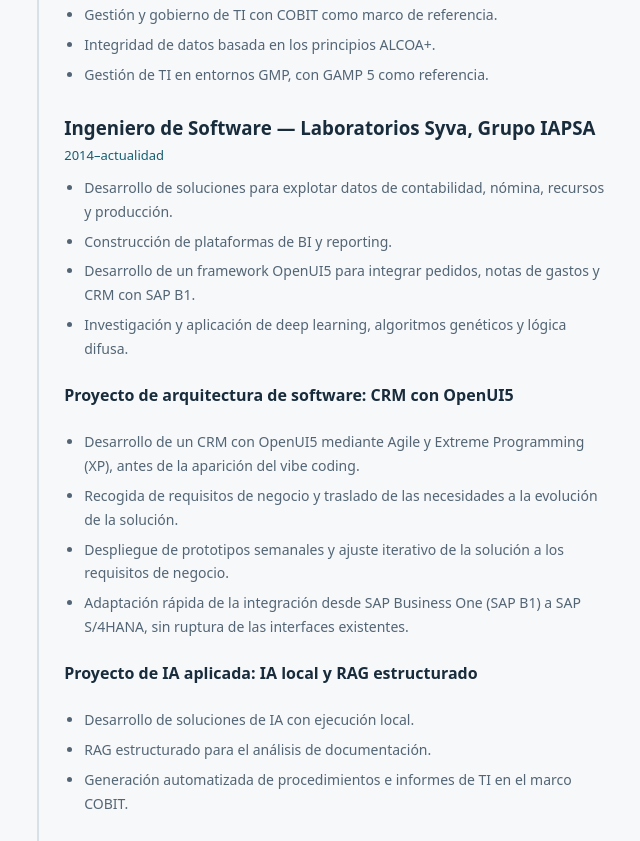
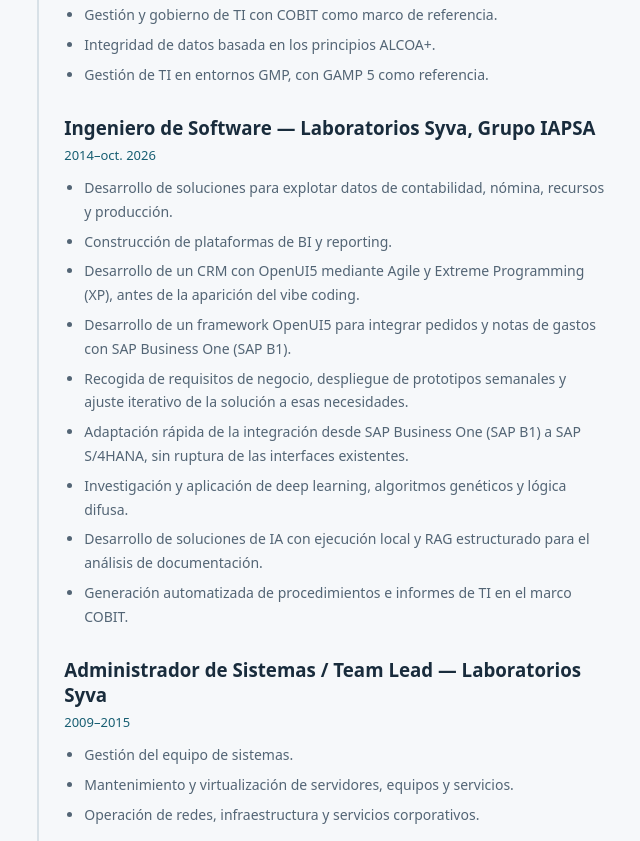
Before and after one commit to alarti/alarti.github.io, a plain HTML site: page index.html in a window 1280 px wide. Shown: the part 1959-2800 px from the top of the page, without its empty margins (567-1207 px from the left). Drawn offline with Linux system fonts and the light colour scheme.

Commit message:
Unifica experiencia software, cierra etapas en octubre de 2026 y destaca remoto/híbrido

```diff
--- a/index.html
+++ b/index.html
@@ -6,10 +6,10 @@
 <a class="skip" href="#contenido" data-en="Skip to content">Saltar al contenido</a>
 <header><nav class="wrap" aria-label="Principal"><a class="brand" href="#">Alberto Arce.</a><div class="links"><a href="#perfil" data-en="Profile">Perfil</a><a href="#experiencia" data-en="Experience">Experiencia</a><a href="#proyectos" data-en="Projects">Proyectos</a><a href="#contacto" data-en="Contact">Contacto</a><div class="lang" role="group" aria-label="Language"><button type="button" id="lang-es" class="active" aria-pressed="true">ES</button><button type="button" id="lang-en" aria-pressed="false">EN</button></div></div></nav></header>
 <main class="wrap" id="contenido"><div class="hero">
-<span class="status" data-en="Open to new opportunities · León, Spain">Abierto a nuevas oportunidades · León, España</span>
+<span class="status" data-en="Open to new opportunities · Preference: remote / hybrid · León, Spain">Abierto a nuevas oportunidades · Preferencia: remoto / híbrido · León, España</span>
 <div class="hero-heading"><img class="portrait" src="assets/alberto-arce.svg" alt="Alberto Arce Rodríguez" width="192" height="192" fetchpriority="high" decoding="async"><h1>Alberto Arce Rodríguez</h1></div>
 <p class="role" data-en="CIO | Computer Engineer | Digital transformation, SAP, applied AI and cybersecurity">CIO | Ingeniero Informático | Transformación digital, SAP, IA aplicada y ciberseguridad</p>
-<p class="lead" data-en="CIO and Computer Engineer with more than 20 years of experience in regulated industry. I lead technology strategy, digital transformation, enterprise systems, data analytics, cybersecurity and technical teams.">CIO e ingeniero informático con más de 20 años de experiencia en industria regulada. Lidero estrategia tecnológica, transformación digital, sistemas empresariales, analítica de datos, ciberseguridad y equipos técnicos.</p>
+<p class="lead" data-en="CIO and Computer Engineer with more than 20 years of experience in regulated industry. My experience spans technology strategy, digital transformation, enterprise systems, data analytics, cybersecurity and technical team leadership.">CIO e ingeniero informático con más de 20 años de experiencia en industria regulada. Mi experiencia abarca estrategia tecnológica, transformación digital, sistemas empresariales, analítica de datos, ciberseguridad y dirección de equipos técnicos.</p>
 <p class="sub" data-en="I have supported the company’s growth from €40M to €90M in revenue, ensuring technology scalability, service continuity and IT budget control.">He acompañado el crecimiento de la compañía de 40 M€ a 90 M€ de facturación, asegurando la escalabilidad tecnológica, la continuidad de servicio y el control del presupuesto de TI.</p>
 <a class="btn primary" href="https://www.linkedin.com/in/albertoarce" target="_blank" rel="noopener noreferrer" data-en="Connect on LinkedIn ↗">Conectar en LinkedIn ↗</a><a class="btn" href="#proyectos" data-en="View projects">Ver proyectos</a></div>
 <section id="perfil"><div class="kicker" data-en="01 / Areas of contribution">01 / Ámbitos de aportación</div><h2 data-en="Strategic vision. Hands-on execution.">Visión de conjunto. Implicación en la ejecución.</h2><div class="grid">
@@ -20,7 +20,7 @@
 <article class="card"><h3 data-en="Infrastructure and security">Infraestructura y seguridad</h3><p data-en="Cloud, on-premise and hybrid systems; virtualisation, networking, service continuity, access management and cybersecurity.">Sistemas cloud, on-premise e híbridos; virtualización, redes, continuidad de servicio, accesos y ciberseguridad.</p></article>
 <article class="card"><h3 data-en="Technical leadership">Liderazgo técnico</h3><p data-en="Team leadership, talent recruitment and development, vendor management and close support for delivery.">Dirección de equipos, selección y desarrollo de talento, gestión de proveedores y acompañamiento cercano de la ejecución.</p></article></div></section>
 <section id="experiencia"><div class="split"><div><div class="kicker" data-en="02 / Professional experience">02 / Trayectoria profesional</div><h2 data-en="More than 20 years in a regulated industry.">Más de 20 años en industria regulada.</h2><p class="sub" data-en="Progression from technical support and development to systems administration, software engineering and IT leadership at Laboratorios Syva.">Progresión desde soporte técnico y desarrollo hasta administración de sistemas, ingeniería de software y dirección de TI en Laboratorios Syva.</p></div><div class="experience">
-<div class="job"><h3 data-en="CIO / IT Director — Laboratorios Syva, Grupo IAPSA">CIO / Director de TI — Laboratorios Syva, Grupo IAPSA</h3><p class="meta" data-en="2015–Present">2015–actualidad</p><ul>
+<div class="job"><h3 data-en="CIO / IT Director — Laboratorios Syva, Grupo IAPSA">CIO / Director de TI — Laboratorios Syva, Grupo IAPSA</h3><p class="meta" data-en="2015–Oct 2026">2015–oct. 2026</p><ul>
 <li data-en="Definition and execution of the corporate technology strategy.">Definición y ejecución de la estrategia tecnológica corporativa.</li>
 <li data-en="Led the IT department, including recruitment, training and team development.">Dirección del departamento de TI, incluyendo selección, formación y desarrollo del equipo.</li>
 <li data-en="Alignment of systems, processes and business objectives.">Alineación de sistemas, procesos y objetivos de negocio.</li>
@@ -33,19 +33,15 @@
 <li data-en="IT management and governance using COBIT as a reference framework.">Gestión y gobierno de TI con COBIT como marco de referencia.</li>
 <li data-en="Data integrity based on ALCOA+ principles.">Integridad de datos basada en los principios ALCOA+.</li>
 <li data-en="IT management in GMP environments, with GAMP 5 as a reference.">Gestión de TI en entornos GMP, con GAMP 5 como referencia.</li></ul></div>
-<div class="job"><h3 data-en="Software Engineer — Laboratorios Syva, Grupo IAPSA">Ingeniero de Software — Laboratorios Syva, Grupo IAPSA</h3><p class="meta" data-en="2014–Present">2014–actualidad</p><ul>
+<div class="job"><h3 data-en="Software Engineer — Laboratorios Syva, Grupo IAPSA">Ingeniero de Software — Laboratorios Syva, Grupo IAPSA</h3><p class="meta" data-en="2014–Oct 2026">2014–oct. 2026</p><ul>
 <li data-en="Developed solutions to exploit data generated by accounting, payroll, resources and production systems.">Desarrollo de soluciones para explotar datos de contabilidad, nómina, recursos y producción.</li>
 <li data-en="Built BI and reporting platforms.">Construcción de plataformas de BI y reporting.</li>
-<li data-en="Developed an OpenUI5-based framework to integrate orders, expense reports and CRM with SAP B1.">Desarrollo de un framework OpenUI5 para integrar pedidos, notas de gastos y CRM con SAP B1.</li>
-<li data-en="Researched and applied deep learning, genetic algorithms and fuzzy logic.">Investigación y aplicación de deep learning, algoritmos genéticos y lógica difusa.</li></ul>
-<h4 data-en="Software architecture project: OpenUI5 CRM">Proyecto de arquitectura de software: CRM con OpenUI5</h4><ul>
-<li data-en="CRM development with OpenUI5 using Agile and Extreme Programming (XP), before the emergence of vibe coding.">Desarrollo de un CRM con OpenUI5 mediante Agile y Extreme Programming (XP), antes de la aparición del vibe coding.</li>
-<li data-en="Gathered business requirements and translated them into the evolving solution.">Recogida de requisitos de negocio y traslado de las necesidades a la evolución de la solución.</li>
-<li data-en="Deployed weekly prototypes and iteratively refined the solution against business requirements.">Despliegue de prototipos semanales y ajuste iterativo de la solución a los requisitos de negocio.</li>
-<li data-en="Rapid adaptation of the integration from SAP Business One (SAP B1) to SAP S/4HANA while preserving existing interfaces.">Adaptación rápida de la integración desde SAP Business One (SAP B1) a SAP S/4HANA, sin ruptura de las interfaces existentes.</li></ul>
-<h4 data-en="Applied AI project: local AI and structured RAG">Proyecto de IA aplicada: IA local y RAG estructurado</h4><ul>
-<li data-en="Developed locally running AI solutions.">Desarrollo de soluciones de IA con ejecución local.</li>
-<li data-en="Structured retrieval-augmented generation (RAG) for document analysis.">RAG estructurado para el análisis de documentación.</li>
+<li data-en="Developed a CRM with OpenUI5 using Agile and Extreme Programming (XP), before the emergence of vibe coding.">Desarrollo de un CRM con OpenUI5 mediante Agile y Extreme Programming (XP), antes de la aparición del vibe coding.</li>
+<li data-en="Developed an OpenUI5-based framework to integrate orders and expense reports with SAP Business One (SAP B1).">Desarrollo de un framework OpenUI5 para integrar pedidos y notas de gastos con SAP Business One (SAP B1).</li>
+<li data-en="Gathered business requirements, deployed weekly prototypes and iteratively refined the solution against those requirements.">Recogida de requisitos de negocio, despliegue de prototipos semanales y ajuste iterativo de la solución a esas necesidades.</li>
+<li data-en="Rapid adaptation of the integration from SAP Business One (SAP B1) to SAP S/4HANA while preserving existing interfaces.">Adaptación rápida de la integración desde SAP Business One (SAP B1) a SAP S/4HANA, sin ruptura de las interfaces existentes.</li>
+<li data-en="Researched and applied deep learning, genetic algorithms and fuzzy logic.">Investigación y aplicación de deep learning, algoritmos genéticos y lógica difusa.</li>
+<li data-en="Developed locally running AI solutions and structured retrieval-augmented generation (RAG) for document analysis.">Desarrollo de soluciones de IA con ejecución local y RAG estructurado para el análisis de documentación.</li>
 <li data-en="Automated generation of IT procedures and reports within the COBIT framework.">Generación automatizada de procedimientos e informes de TI en el marco COBIT.</li></ul></div>
 <div class="job"><h3 data-en="System Administrator / Team Lead — Laboratorios Syva">Administrador de Sistemas / Team Lead — Laboratorios Syva</h3><p class="meta">2009–2015</p><ul>
 <li data-en="Managed the systems team.">Gestión del equipo de sistemas.</li>
```
